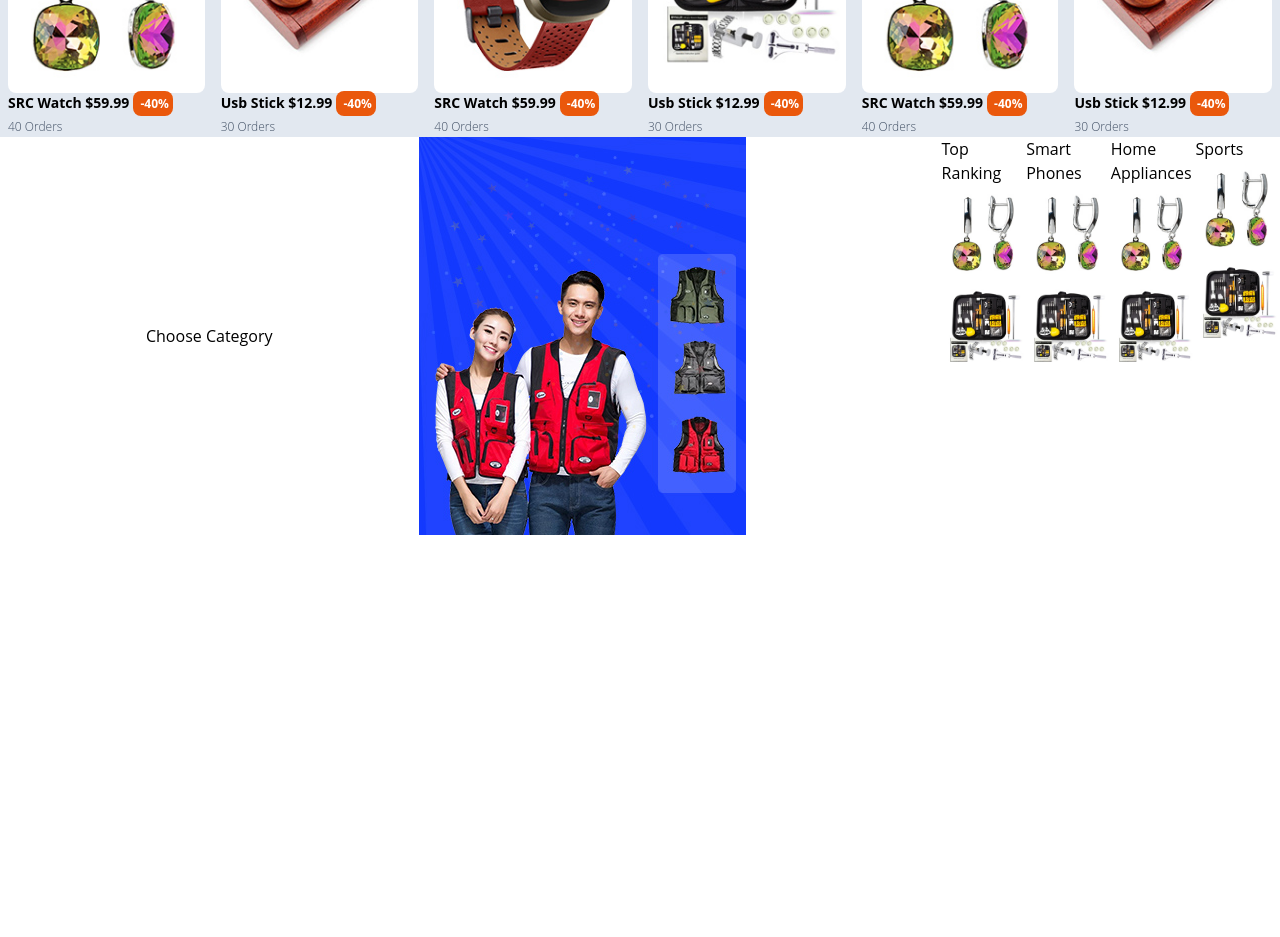
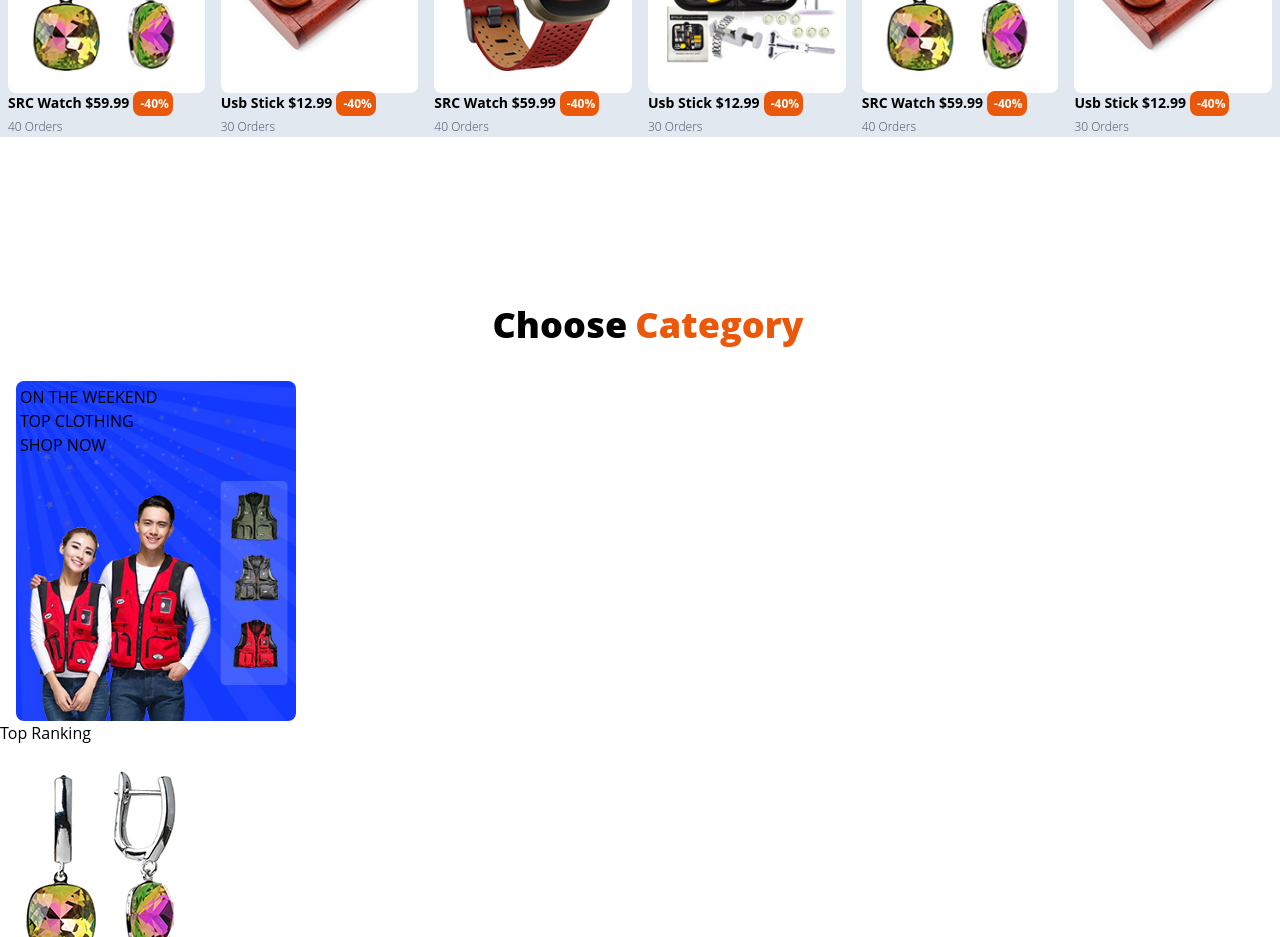
Before and after one commit to YasminMahad/multivendor, a React (Vite) app: page / in a window 1280 px wide. Shown: the part 1840-2777 px from the top of the page. Before the commit the page ends 2375 px from the top, so only its background shows below. Built offline with nearby package versions, Linux system fonts and the light colour scheme.

Commit message:
Choose Category Structure

```diff
--- a/src/components/Categories.jsx
+++ b/src/components/Categories.jsx
@@ -2,13 +2,24 @@ import React from 'react'
 
 const Categories = () => {
   return (
-    <div className="w-screen flex">
-        <div className="w-[80%] flex items-center justify-center">
-            <p>Choose Category</p>
+    <div className="w-screen">
+        <div className="w-full  justify-center items-center p-2 m-2 mt-20">
+        <div className="w-full flex items-center justify-center mt-20 mb-5 text-center">
+            <p className="flex justify-center items-center text-4xl font-extrabold text-center">Choose
+            <span className="text-orange-600 ml-2"> Category</span></p>
         </div>
-        <div className="w-screen flex" >
-            <div>
-                <img src="./src/assets/category1.jpg"/>
+        </div>
+        <div>
+            <div className="w-[280px] flex relative justify-center items-center ml-4">
+
+                <img src="./src/assets/category1.jpg" className="object-cover flex rounded-lg"/>
+                   <div className="absolute top-1 left-1">
+                    <p>ON THE WEEKEND</p>
+                    <p>TOP CLOTHING</p>
+                    <button type="button">
+                        SHOP NOW
+                    </button>
+                </div>
             </div>
 
         </div>
@@ -18,7 +29,7 @@ const Categories = () => {
                     <p>Top Ranking</p>
                 </div>
                 <div>
-                    <div>
+                    <div >
                         <img src="./src/assets/img9.jpg"/>
                     </div>
                     <div>
```
